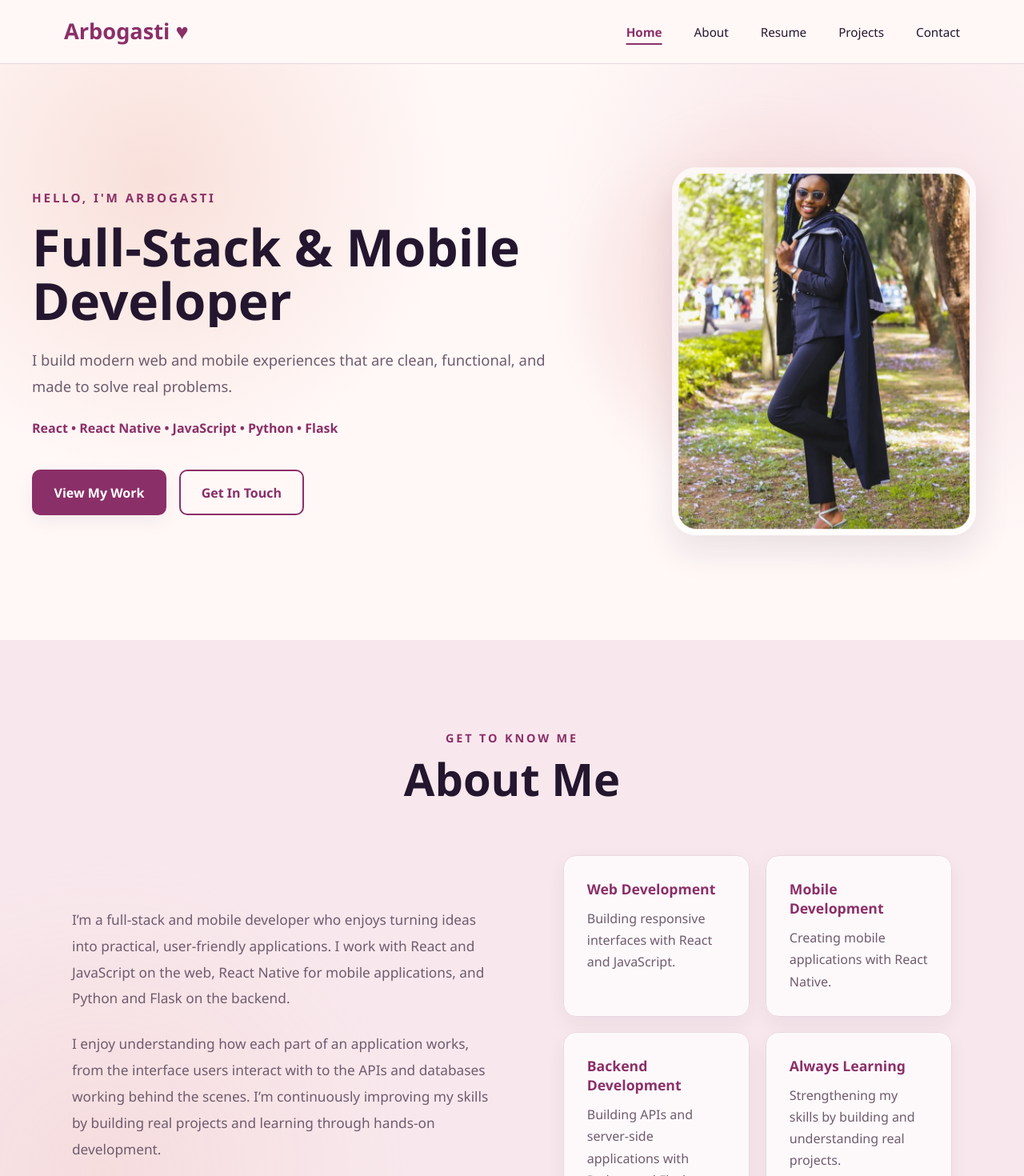
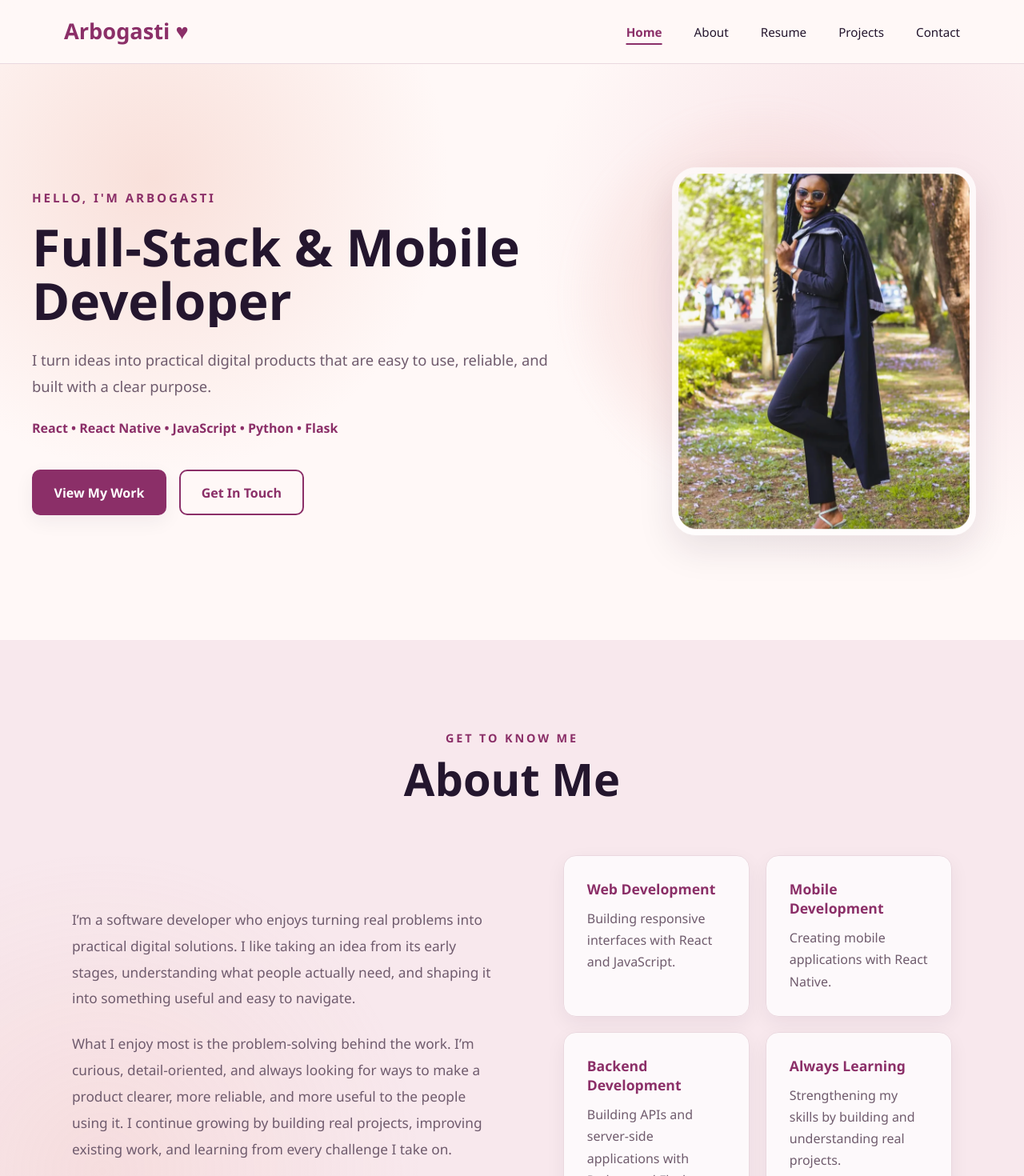
Before and after one commit to EvaArbo/fullstack-portfolio, a React (Vite) app in the folder frontend/: page / in a window 1280 px wide. Shown: the top 1470 px of the page at 80% size. Built offline with nearby package versions, Linux system fonts and the light colour scheme; no server answers.

Commit message:
Refine portfolio introduction and about content

```diff
--- a/frontend/src/components/About.jsx
+++ b/frontend/src/components/About.jsx
@@ -236,20 +236,21 @@ function About() {
             <div className="about-text">
 
               <p className="about-description">
-                I’m a full-stack and mobile developer who enjoys
-                turning ideas into practical, user-friendly
-                applications. I work with React and JavaScript on
-                the web, React Native for mobile applications, and
-                Python and Flask on the backend.
+                I’m a software developer who enjoys turning real
+                problems into practical digital solutions. I like
+                taking an idea from its early stages, understanding
+                what people actually need, and shaping it into
+                something useful and easy to navigate.
               </p>
 
               <p className="about-description">
-                I enjoy understanding how each part of an
-                application works, from the interface users interact
-                with to the APIs and databases working behind the
-                scenes. I’m continuously improving my skills by
-                building real projects and learning through
-                hands-on development.
+                What I enjoy most is the problem-solving behind the
+                work. I’m curious, detail-oriented, and always
+               looking for ways to make a product clearer, more
+               reliable, and more useful to the people using it.
+               I continue growing by building real projects,
+                 improving existing work, and learning from every
+                 challenge I take on.
               </p>
 
             </div>
--- a/frontend/src/components/Hero.jsx
+++ b/frontend/src/components/Hero.jsx
@@ -151,9 +151,9 @@ function Hero() {
 
 
           <p className="hero-description">
-            I build modern web and mobile experiences
-            that are clean, functional, and made to
-            solve real problems.
+            I turn ideas into practical digital products that
+            are easy to use, reliable, and built with a clear
+            purpose.
           </p>
 
 
```
